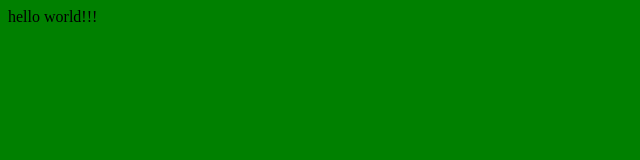
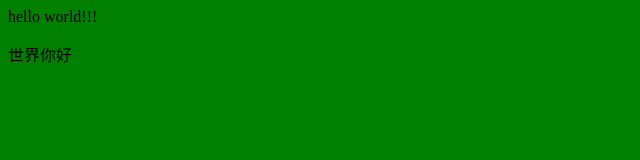
Before and after one commit to yijing0523/git-, a plain HTML site: page index.html in a window 1280 px wide. Shown: the full height of the page, 0-640 px from the left. Drawn offline with Linux system fonts and the light colour scheme.

Commit message:
世界你好

```diff
--- a/index.html
+++ b/index.html
@@ -10,5 +10,6 @@
     <div>
         hello world!!!
     </div>
+    <p>世界你好</p>
 </body>
 </html>
```
